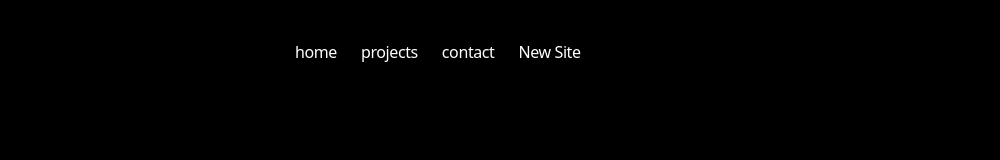
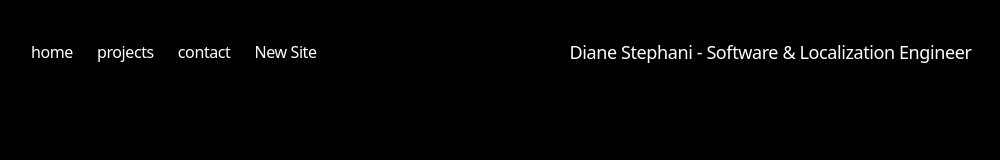
Before and after one commit to Diane-Portfolios/diane-developer-portfolio, a Next.js app: page /new-site in a window 1280 px wide. Shown: the top 160 px of the page, without its empty margins (61-1061 px from the left). Built offline with nearby package versions, Linux system fonts and the light colour scheme.

Commit message:
title and animations

```diff
--- a/app/globals.css
+++ b/app/globals.css
@@ -177,19 +177,71 @@ table {
 }
 
 .ns-enter-nav {
-  animation: ns-fade-down 0.5s cubic-bezier(0.22, 1, 0.36, 1) 0.05s both;
+  animation: ns-fade-down 0.8s cubic-bezier(0.22, 1, 0.36, 1) 0.1s both;
 }
 
 /* Applied to the image *inside* the positioning wrapper. The wrapper owns the
    centring translate; if this animated transform lived on the same element it
    would overwrite it and knock the screen off-centre mid-animation. */
 .ns-enter-gameboy {
-  animation: ns-fade-up 0.75s cubic-bezier(0.22, 1, 0.36, 1) 0.2s both;
+  animation: ns-fade-up 1.15s cubic-bezier(0.22, 1, 0.36, 1) 0.35s both;
+}
+
+/* Cycling title. Each phrase's base state is opacity 0; the animation does
+   nothing but hold opacity 1 for the length of its slot, so a phrase is visible
+   only inside its own window. Fill-mode is deliberately left at `none` — that's
+   what makes the span vanish again once its slot ends. */
+@keyframes ns-cycle-slot {
+  from {
+    opacity: 1;
+  }
+  to {
+    opacity: 1;
+  }
+}
+
+.ns-cycle-slot {
+  opacity: 0;
+  animation-name: ns-cycle-slot;
+  animation-timing-function: steps(1, end);
+  animation-fill-mode: none;
+}
+
+/* Every phrase occupies the same single grid cell, so the stack's width is the
+   width of the *widest* phrase and never changes as phrases swap. That's what
+   keeps the name to its left from being pushed around — the name is one element
+   rendered once, and nothing downstream of it can move it. */
+.ns-cycle-stack {
+  display: grid;
+}
+
+.ns-cycle-stack > * {
+  grid-area: 1 / 1;
+  justify-self: start;
+  white-space: nowrap;
+}
+
+@keyframes ns-cycle-final {
+  from {
+    opacity: 0;
+  }
+  to {
+    opacity: 1;
+  }
+}
+
+/* Base opacity 1 so that if the animation is disabled the settled phrase is
+   simply there. The delay is set inline from CYCLE_DURATION_MS. */
+.ns-cycle-final {
+  opacity: 1;
+  animation: ns-cycle-final 0.3s ease-out both;
 }
 
 @media (prefers-reduced-motion: reduce) {
   .ns-enter-nav,
-  .ns-enter-gameboy {
+  .ns-enter-gameboy,
+  .ns-cycle-slot,
+  .ns-cycle-final {
     animation: none;
   }
 }
--- /dev/null
+++ b/app/new-site/cycle-phrases.ts
@@ -0,0 +1,35 @@
+// Held in English for the whole animation — only the role after it cycles.
+export const TITLE_PREFIX = 'Diane Stephani -'
+
+// What the role settles on.
+export const FINAL_ROLE = 'Software & Localization Engineer'
+
+// Total time from first paint to fully-settled English, in ms. The cycle runs
+// for TOTAL_DURATION_MS - FINAL_FADE_MS and the English crossfades over the last
+// phrase, so the whole thing lands at exactly TOTAL_DURATION_MS.
+export const TOTAL_DURATION_MS = 4000
+
+// How long the English takes to fade up. The last cycling phrase is held this
+// much longer than its slot so the two crossfade — without the overlap the cycle
+// ends before the English is legible and you get a blank flicker between them.
+export const FINAL_FADE_MS = 200
+
+// Order as requested. Slot timing divides the cycle window by however many
+// entries are here, so adding or removing a language repaces it automatically.
+//
+// GENDERED JOB TITLES — French, German, Spanish, Portuguese, Czech and Italian
+// inflect for the gender of the person described. All six use the feminine
+// forms. Japanese, Korean and Chinese don't inflect.
+//
+// NOT NATIVE-REVIEWED. These are my best effort and are pending verification.
+export const ROLE_PHRASES = [
+  'Ingénieure logiciel et localisation', // French
+  'ソフトウェア＆ローカライゼーションエンジニア', // Japanese
+  'Software- und Lokalisierungsingenieurin', // German
+  '소프트웨어 및 현지화 엔지니어', // Korean
+  'Ingeniera de software y localización', // Spanish
+  '软件与本地化工程师', // Simplified Chinese
+  'Engenheira de software e localização', // Portuguese
+  'Softwarová a lokalizační inženýrka', // Czech
+  'Ingegnera del software e della localizzazione', // Italian
+]
--- /dev/null
+++ b/app/new-site/cycling-title.tsx
@@ -0,0 +1,62 @@
+import {
+  FINAL_FADE_MS,
+  FINAL_ROLE,
+  ROLE_PHRASES,
+  TITLE_PREFIX,
+  TOTAL_DURATION_MS,
+} from './cycle-phrases'
+
+// Holds TITLE_PREFIX in English while the role after it cycles through
+// ROLE_PHRASES, settling on FINAL_ROLE at TOTAL_DURATION_MS. No client JS —
+// each phrase is a stacked span whose CSS animation window is its slot, so it
+// runs on first paint with no hydration flash and no interval to keep in sync.
+export function CyclingTitle({ className = '' }: { className?: string }) {
+  const cycleWindow = TOTAL_DURATION_MS - FINAL_FADE_MS
+  const slot = cycleWindow / ROLE_PHRASES.length
+  const lastIndex = ROLE_PHRASES.length - 1
+
+  return (
+    // items-baseline keeps the name and the role sitting on one baseline even
+    // though the CJK entries have very different metrics from the Latin ones.
+    <span
+      className={`inline-flex items-baseline whitespace-nowrap ${className}`}
+    >
+      {/* Rendered once, outside the stack. It is not part of any animation and
+          nothing to its right can resize it, so it cannot move. */}
+      <span className="text-white">{TITLE_PREFIX}&nbsp;</span>
+
+      {/* Fixed-width column: as wide as the longest phrase, always. */}
+      <span className="ns-cycle-stack">
+        <span
+          className="ns-cycle-final text-white"
+          style={{
+            animationDelay: `${cycleWindow}ms`,
+            animationDuration: `${FINAL_FADE_MS}ms`,
+          }}
+        >
+          {FINAL_ROLE}
+        </span>
+
+        {ROLE_PHRASES.map((role, i) => (
+          <span
+            key={i}
+            // Decorative: the settled role above is the accessible content, so
+            // announcing every intermediate phrase would just be noise.
+            aria-hidden="true"
+            // dir="auto" so an RTL language added later lays out correctly.
+            dir="auto"
+            className="ns-cycle-slot text-neutral-400"
+            style={{
+              animationDelay: `${i * slot}ms`,
+              // The last phrase is held through the English fade so the two
+              // overlap instead of leaving a blank frame between them.
+              animationDuration: `${i === lastIndex ? slot + FINAL_FADE_MS : slot}ms`,
+            }}
+          >
+            {role}
+          </span>
+        ))}
+      </span>
+    </span>
+  )
+}
--- a/app/new-site/nav.tsx
+++ b/app/new-site/nav.tsx
@@ -1,14 +1,18 @@
 import Link from 'next/link'
 import { navItems } from '../components/nav'
+import { CyclingTitle } from './cycling-title'
 
 // Mirrors the structure and spacing of the current site's navbar, recoloured for
 // a black background. It's a separate component rather than a prop on the
 // original so the redesign can diverge freely without touching the live site.
+//
+// Wider than the old max-w-xl column: the settled title is ~430px on its own, so
+// links and title can't share a 576px row without colliding.
 export function NewSiteNav() {
   return (
-    <nav className="ns-enter-nav absolute inset-x-0 top-0 z-20 tracking-tight">
-      <div className="mx-auto max-w-xl px-2 pt-8 md:px-0">
-        <div className="-ml-[8px] flex flex-row space-x-0">
+    <nav className="absolute inset-x-0 top-0 z-20 tracking-tight">
+      <div className="mx-auto flex max-w-6xl flex-col gap-1 px-4 pt-8 sm:flex-row sm:items-center sm:justify-between sm:gap-6 sm:px-6">
+        <div className="ns-enter-nav -ml-[8px] flex flex-row">
           {Object.entries(navItems).map(([path, { name }]) => (
             <Link
               key={path}
@@ -19,6 +23,12 @@ export function NewSiteNav() {
             </Link>
           ))}
         </div>
+
+        {/* Not wrapped in ns-enter-nav: the title runs its own cycle from t=0,
+            and fading it in alongside the links would waste the first few
+            hundred ms of the cycle at low opacity. */}
+        {/* Nudged in from the right edge to give the longest phrases room. */}
+        <CyclingTitle className="text-xs sm:mr-[1cm] sm:text-base md:text-lg" />
       </div>
     </nav>
   )
```
Also changed, not shown: 2 other files (tests, documents, lock files or other folders).
